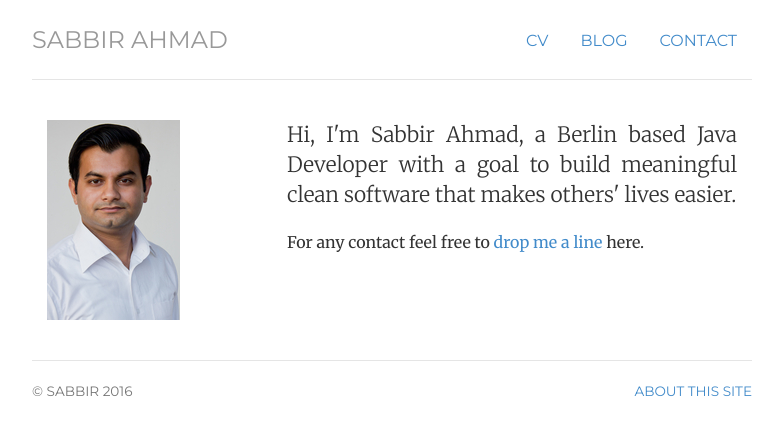
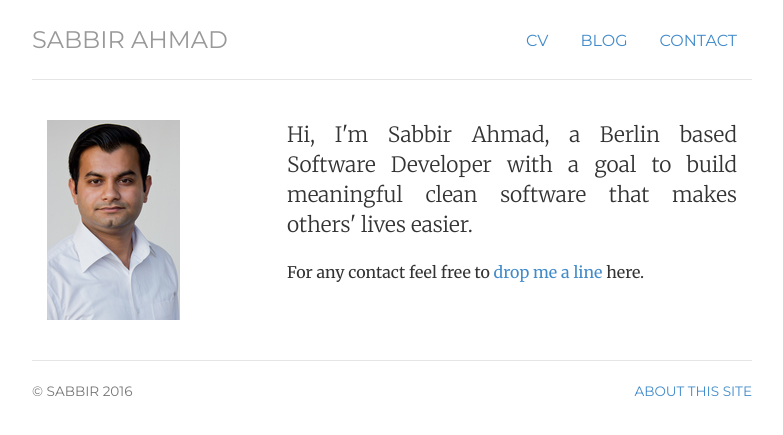
Before and after one commit to muktoshuvro/muktoshuvro.github.io, a Jekyll site: the page built from index.html, in a window 1280 px wide. Shown: the top 435 px of the page, without its empty margins (248-1031 px from the left). Built offline with Jekyll 4.4.1, drawn with Linux system fonts in a browser that asks for light colours.

Commit message:
new update

```diff
--- a/index.html
+++ b/index.html
@@ -12,7 +12,7 @@ description: Jonathan McGlone is a Librarian, Front-End Developer, Digital Publi
 	<img   alt="Sabbir Ahmad" src="img/sabbir.resized.jpg">
 	</div>
 	<div itemscope itemtype="http://data-vocabulary.org/Person" class="col-sm-8">
-	<p class="lead" align="justify">Hi, I'm Sabbir Ahmad, a Berlin based Java Developer
+	<p class="lead" align="justify">Hi, I'm Sabbir Ahmad, a Berlin based Software Developer
 		with a goal to build meaningful clean software that makes others' lives easier.</p>
 
 	<p>For any contact feel free to <a href="contact">drop me a line</a> here.</p>
```
